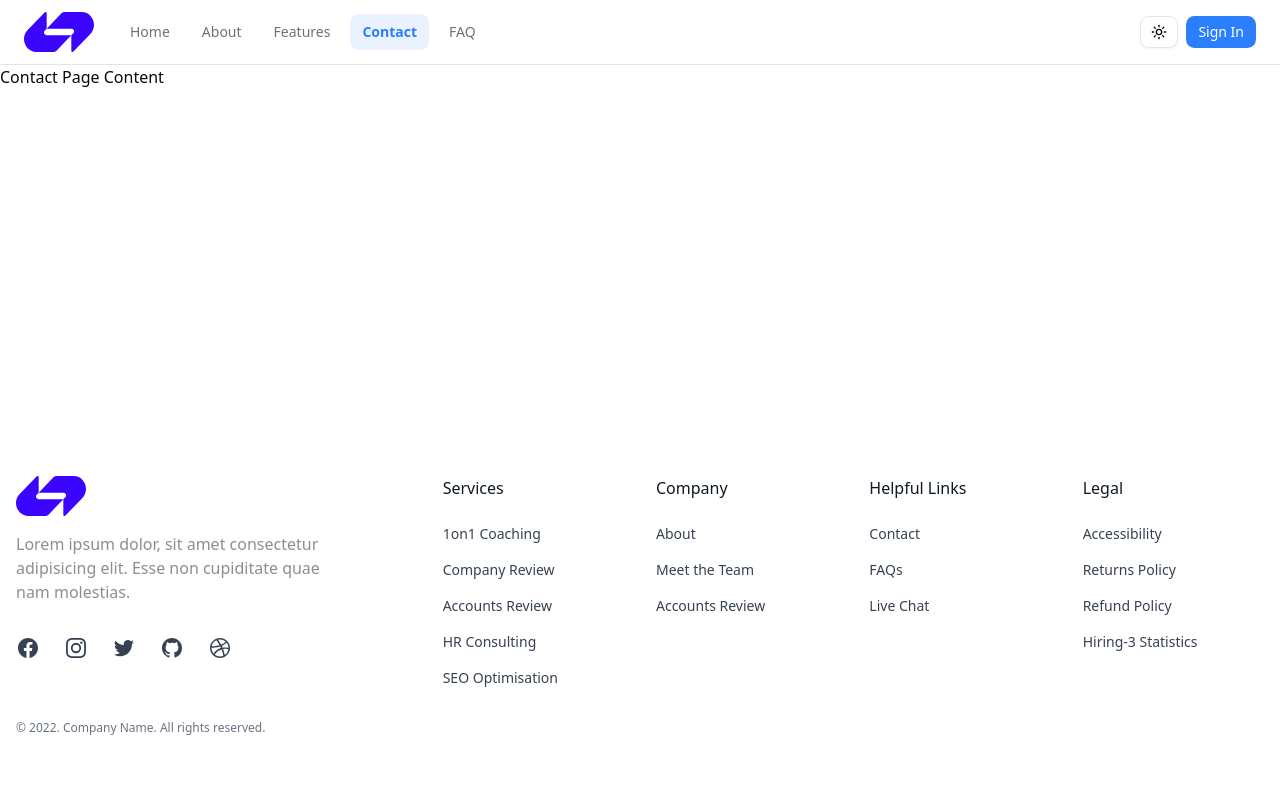
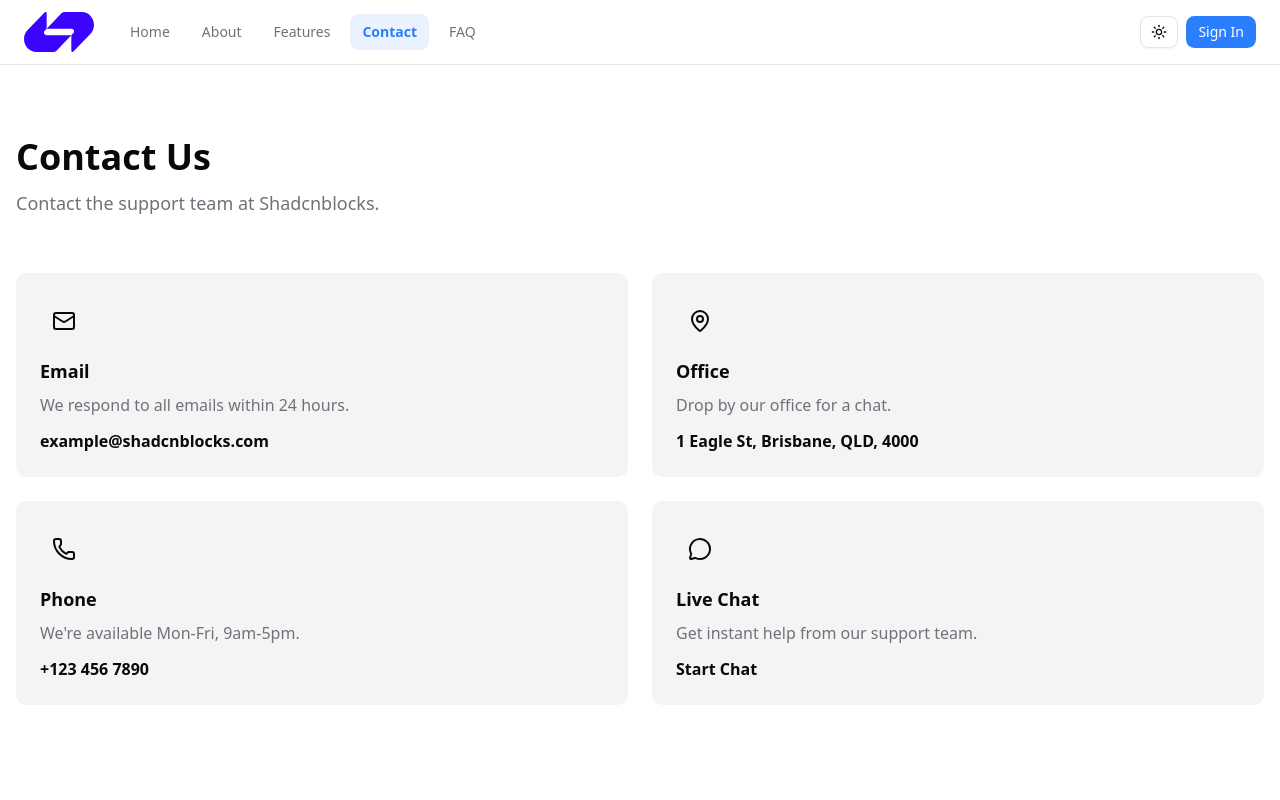
Before and after one commit to Ashik-Ahmed/l2-b5-assignment-6-digital-wallet-frontend, a React (Vite) app: page /contact in a window 1280 px wide. Shown: the top 800 px of the page. Built offline with nearby package versions, Linux system fonts and the light colour scheme.

Commit message:
contact page created

```diff
--- a/src/pages/Contact.tsx
+++ b/src/pages/Contact.tsx
@@ -1,8 +1,97 @@
-const Contact = () => {
+import { Mail, MapPin, MessageCircle, Phone } from "lucide-react";
+
+interface ContactProps {
+    title?: string;
+    description?: string;
+    emailLabel?: string;
+    emailDescription?: string;
+    email?: string;
+    officeLabel?: string;
+    officeDescription?: string;
+    officeAddress?: string;
+    phoneLabel?: string;
+    phoneDescription?: string;
+    phone?: string;
+    chatLabel?: string;
+    chatDescription?: string;
+    chatLink?: string;
+}
+
+const Contact = ({
+    title = "Contact Us",
+    description = "Contact the support team at Shadcnblocks.",
+    emailLabel = "Email",
+    emailDescription = "We respond to all emails within 24 hours.",
+    email = "example@shadcnblocks.com",
+    officeLabel = "Office",
+    officeDescription = "Drop by our office for a chat.",
+    officeAddress = "1 Eagle St, Brisbane, QLD, 4000",
+    phoneLabel = "Phone",
+    phoneDescription = "We're available Mon-Fri, 9am-5pm.",
+    phone = "+123 456 7890",
+    chatLabel = "Live Chat",
+    chatDescription = "Get instant help from our support team.",
+    chatLink = "Start Chat",
+}: ContactProps) => {
     return (
-        <div>
-            Contact Page Content
-        </div>
+        <section className="bg-background py-16">
+            <div className="container mx-auto px-4">
+                <div className="mb-14">
+                    <h1 className="mb-3 mt-2 text-balance text-3xl font-semibold md:text-4xl">
+                        {title}
+                    </h1>
+                    <p className="text-muted-foreground max-w-xl text-lg">
+                        {description}
+                    </p>
+                </div>
+                <div className="grid gap-6 md:grid-cols-2">
+                    <div className="bg-muted rounded-lg p-6">
+                        <span className="bg-accent mb-3 flex size-12 flex-col items-center justify-center rounded-full">
+                            <Mail className="h-6 w-auto" />
+                        </span>
+                        <p className="mb-2 text-lg font-semibold">{emailLabel}</p>
+                        <p className="text-muted-foreground mb-3">{emailDescription}</p>
+                        <a
+                            href={`mailto:${email}`}
+                            className="font-semibold hover:underline"
+                        >
+                            {email}
+                        </a>
+                    </div>
+                    <div className="bg-muted rounded-lg p-6">
+                        <span className="bg-accent mb-3 flex size-12 flex-col items-center justify-center rounded-full">
+                            <MapPin className="h-6 w-auto" />
+                        </span>
+                        <p className="mb-2 text-lg font-semibold">{officeLabel}</p>
+                        <p className="text-muted-foreground mb-3">{officeDescription}</p>
+                        <a href="#" className="font-semibold hover:underline">
+                            {officeAddress}
+                        </a>
+                    </div>
+                    <div className="bg-muted rounded-lg p-6">
+                        <span className="bg-accent mb-3 flex size-12 flex-col items-center justify-center rounded-full">
+                            <Phone className="h-6 w-auto" />
+                        </span>
+                        <p className="mb-2 text-lg font-semibold">{phoneLabel}</p>
+                        <p className="text-muted-foreground mb-3">{phoneDescription}</p>
+                        <a href={`tel:${phone}`} className="font-semibold hover:underline">
+                            {phone}
+                        </a>
+                    </div>
+                    <div className="bg-muted rounded-lg p-6">
+                        <span className="bg-accent mb-3 flex size-12 flex-col items-center justify-center rounded-full">
+                            <MessageCircle className="h-6 w-auto" />
+                        </span>
+                        <p className="mb-2 text-lg font-semibold">{chatLabel}</p>
+                        <p className="text-muted-foreground mb-3">{chatDescription}</p>
+                        <a href="#" className="font-semibold hover:underline">
+                            {chatLink}
+                        </a>
+                    </div>
+                </div>
+            </div>
+        </section>
     );
-}
+};
+
 export default Contact;
```
